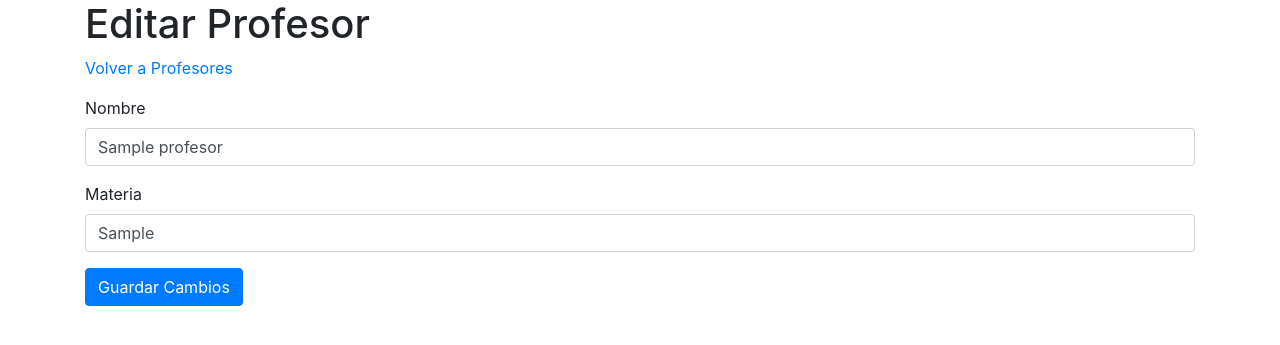
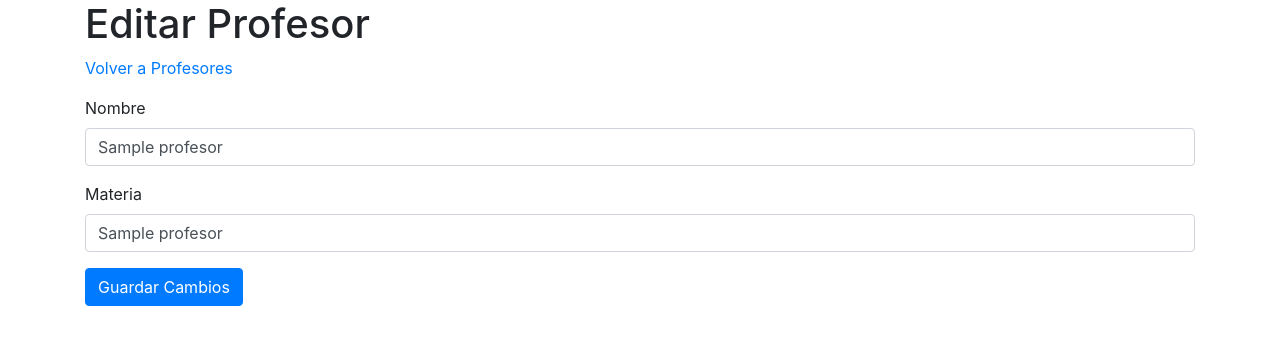
Before and after one commit to TheOneElian/TareaProgra, a Flask app: template templates/editar_profesor.html in a window 1280 px wide. Shown: the top 345 px of the page. Run offline with Flask 3, Linux system fonts and the light colour scheme; the template is opened without the code that fills it: most values are stand-ins (such as "Sample title", 1, 10 or a date in 2020); some libraries are stand-ins or nearby versions.

Commit message:
Aplicación con funciones correctas

```diff
--- a/main.py
+++ b/main.py
@@ -27,7 +27,7 @@ class Database:
 
     def editar_registro(self,table, data, condition):
         try:
-            set_clause = '. '.join([f"{key} = %s" for key in data.keys()])
+            set_clause = ', '.join([f"{key} = %s" for key in data.keys()])
             values = tuple(data.values())
             update_query = f"UPDATE {table} SET {set_clause} WHERE {condition}"
             self.cursor.execute(update_query, values)
@@ -96,7 +96,7 @@ def profesores():
     bd.close_connection()
     return render_template("profesores.html", profesores=profesores)
 
-@app.route('/profesores/eliminar_profesor/<id_profesor>', methods=['POST'])
+@app.route('/profesores/eliminar_profesor/id_profesor>', methods=['POST'])
 def eliminar_profesor(id_profesor):
     bd = Database()
     condition = f"id_profesor = '{id_profesor}'"
@@ -104,10 +104,11 @@ def eliminar_profesor(id_profesor):
     bd.close_connection()
     return redirect('/profesores')
 
-@app.route('/profesores/editar_profesor/<id_profesor>', methods=['GET', 'POST'])
+@app.route('/profesores/editar_profesor/<int:id_profesor>', methods=['GET', 'POST'])
 def editar_profesor(id_profesor):
+    print(f"Editing professor with ID {id_profesor}")
     bd = Database()
-    condition = f"id_profesor = '{id_profesor}'"
+    condition = f"id_profesor = {id_profesor}"
     if request.method == 'POST':
         nombre_profesor = request.form['nombre_profesor']
         materia_profesor = request.form['materia_profesor']
@@ -122,8 +123,14 @@ def editar_profesor(id_profesor):
         return redirect('/profesores')
 
     profesor = bd.obtener_registros('profesores')
+    print(f"Professors data fetched from database: {profesores}")
     profesor = next((p for p in profesor if p['id_profesor'] == id_profesor), None)
+    print(f"Professor data: {profesor}")
     bd.close_connection()
+
+    if not profesor:
+        return "Profesor no encontrado", 404
+
     return render_template('editar_profesor.html', profesor=profesor)
 
 @app.route('/cursos')
@@ -131,7 +138,6 @@ def cursos():
     return render_template("cursos.html")
 
 @app.route('/alumnos/agregar_alumno', methods=['GET', 'POST'])
-
 def agregar_alumno():
     if request.method == 'POST':
         nombre = request.form['nombre']
--- a/templates/editar_profesor.html
+++ b/templates/editar_profesor.html
@@ -10,14 +10,14 @@
     <div class="container">
         <h1>Editar Profesor</h1>
         <a href="/profesores">Volver a Profesores</a>
-        <form action="/profesores/editar_profesor/{{ profesor.id_profesor }}" method="post" class="mt-3">
+        <form action=   "{{ url_for('editar_profesor', id_profesor=profesor['id_profesor']) }}" method="post" class="mt-3">
             <div class="form-group">
                 <label for="nombre_profesor">Nombre</label>
-                <input type="text" class="form-control" id="nombre_profesor" name="nombre_profesor" value="{{ profesor.nombre_profesor }}" required>
+                <input type="text" class="form-control" id="nombre_profesor" name="nombre_profesor" value="{{ profesor['nombre_profesor'] }}" required>
             </div>
             <div class="form-group">
                 <label for="materia_profesor">Materia</label>
-                <input type="text" class="form-control" id="materia_profesor" name="materia_profesor" value="{{ profesor.materia_profesor }}" required>
+                <input type="text" class="form-control" id="materia_profesor" name="materia_profesor" value="{{ profesor[materia_profesor] }}" required>
             </div>
             <button type="submit" class="btn btn-primary">Guardar Cambios</button>
         </form>
```
